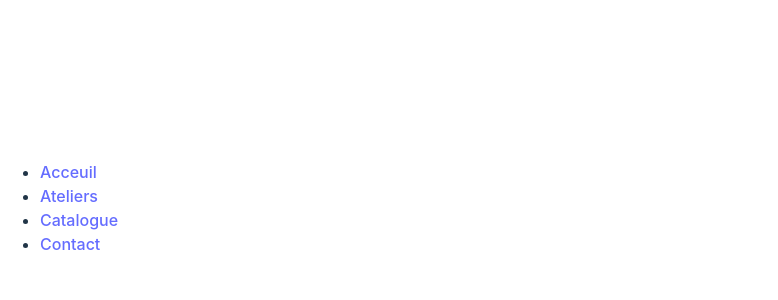
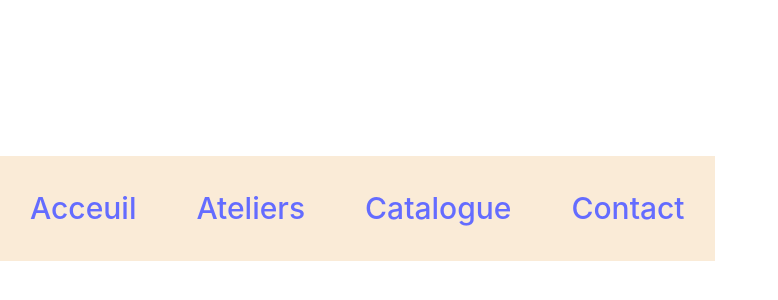
Before and after one commit to TICONFRED27/sitefred-wd, a React (Vite) app in the folder siteFigurines/: page / in a window 1280 px wide. Shown: the part 192-492 px from the top of the page, without its empty margins (0-778 px from the left). Built offline with nearby package versions, Linux system fonts and the light colour scheme.

Commit message:
Update Navbar.scss

```diff
--- a/siteFigurines/src/components/Navbar/Navbar.scss
+++ b/siteFigurines/src/components/Navbar/Navbar.scss
@@ -0,0 +1,20 @@
+* {
+  margin: 0;
+  padding: 0;
+  text-decoration: none;
+}
+.navbar {
+}
+
+.navbar__ul {
+  display: flex;
+  justify-content: space-between;
+  list-style: none;
+  align-items: center;
+}
+
+.navbar__li {
+  background-color: antiquewhite;
+  padding: 30px;
+  font-size: 30px;
+}
```
